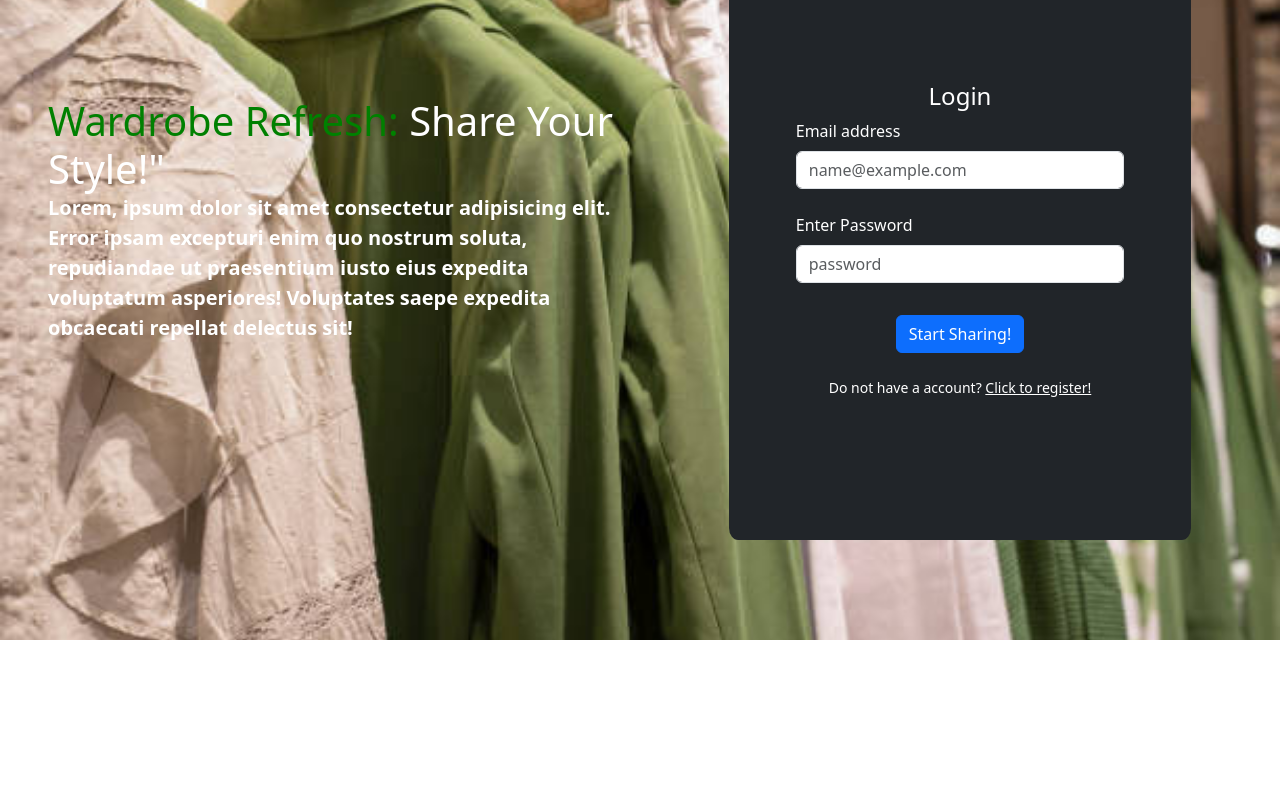
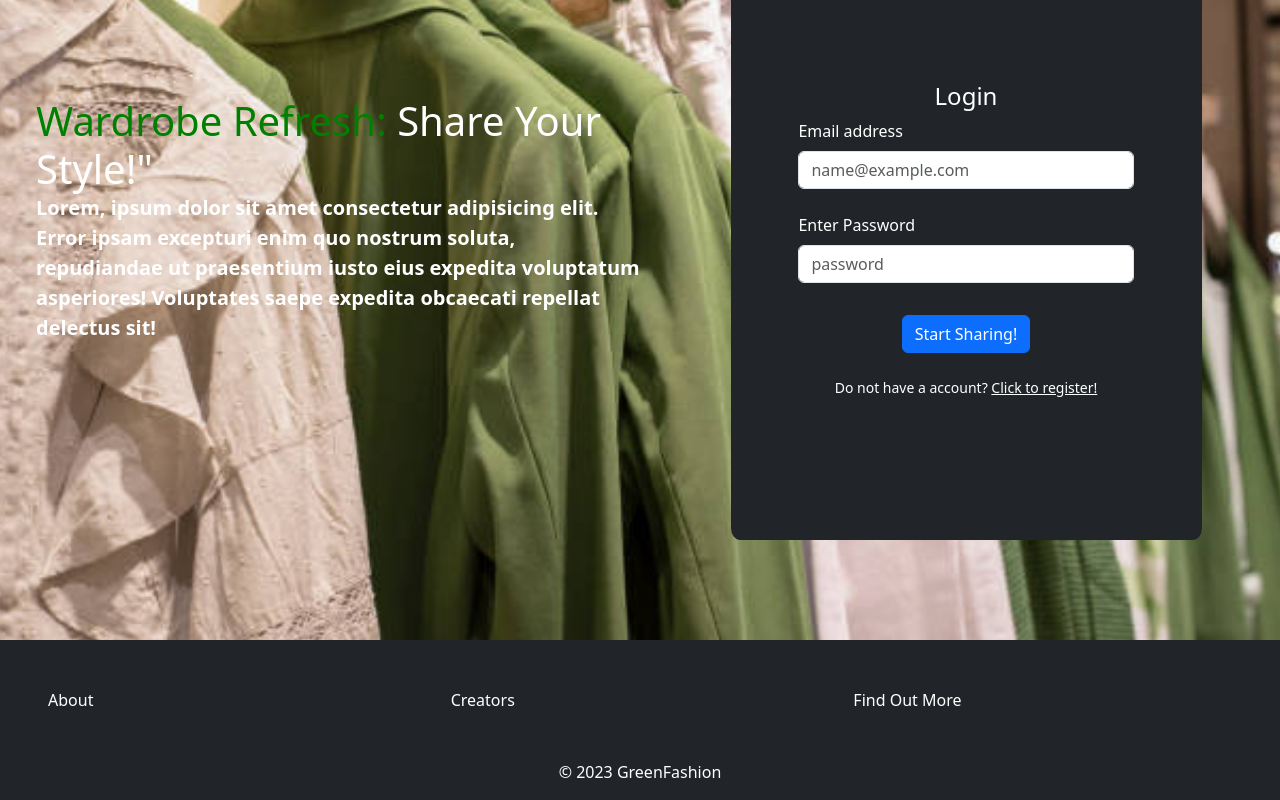
Before and after one commit to ak-spec/Green-Fashion, a Vue app in the folder front-end/vue-project/: page / in a window 1280 px wide. Shown: the part 208-1008 px from the top of the page. Before the commit the page ends 848 px from the top, so only its background shows below. Built offline with nearby package versions, Linux system fonts and the light colour scheme.

Commit message:
added footer

```diff
--- a/front-end/vue-project/src/App.vue
+++ b/front-end/vue-project/src/App.vue
@@ -2,6 +2,8 @@
 import NavBar from "./components/NavBar.vue";
 import LoginRegisterForm from "./components/LoginRegisterForm.vue";
 import DashBoard from "./components/DashBoard.vue";
+import Footer from "./components/Footer.vue";
+
 
 export default {
   data() {
@@ -20,6 +22,7 @@ export default {
     NavBar,
     LoginRegisterForm,
     DashBoard,
+    Footer
   },
   created() {
     //check for jwt token.If it exists, set the login status to true and retrieve the username from local storage.
@@ -35,8 +38,8 @@ export default {
   <NavBar @userLoggedOut="changeLoginStatus" :login-status="loginStatus"/>
 
 
-  <div class="container-fluid heroSection mt-5">
-    <div v-if="!loginStatus" class="row h-100">
+  <div class="mt-5">
+    <div v-if="!loginStatus" class="row heroSection">
       <div class="text-white ps-5 pe-0 gap-0 h-sm-25 col-sm-12 d-flex flex-column justify-content-start mb-4 align-items-center
       h-md-100 col-md-6 d-flex flex-md-column justify-content-md-center align-items-md-start">
         <h1>
@@ -53,13 +56,11 @@ export default {
         <LoginRegisterForm @userLoggedIn="changeLoginStatus"/>
       </div>
     </div>
-    <div v-else class="h-100">
+    <div v-else class="h-100 mb-5">
       <DashBoard :curr-user="username"/>
     </div>
   </div>
-
-
-
+  <Footer/>
 
 
 
--- a/front-end/vue-project/src/components/AllUserProducts.vue
+++ b/front-end/vue-project/src/components/AllUserProducts.vue
@@ -69,12 +69,10 @@
                             {{ product.description }}<br>
                             Collection Address: {{ product.address }}
                         </p>
-                    </div>
-                    <div class="card-body row ">
+                        <div class="row">
                             <div class="col">
                                 <button class="btn btn-sm btn-primary"
-                            type="button" data-bs-toggle="collapse" data-bs-target="#collapseForm"
-                            aria-expanded="false" aria-controls="collapseForm"
+                                type="button" data-bs-toggle="collapse" :data-bs-target=" '#u' + product._id" aria-expanded="false" aria-controls="collapseForm"
                                 >
                                     Update details
                                 </button>
@@ -83,7 +81,7 @@
                                 <button class="btn btn-sm btn-danger" @click="delistProduct(product._id)">Delist Product</button>
                             </div>
                             <div class="w-100"></div>
-                        <div class="collapse" id="collapseForm">
+                            <div class="collapse col" :id=" 'u' + product._id">
                                 <form @submit.prevent="handleUpdateForm(product._id)">
                                     <div>
                                         <label for="description" class="form-label">New Description</label>
@@ -97,6 +95,8 @@
                                 </form>
                             </div>
                         </div>
+                    </div>
+
                 </div>
             </div>
         </div>
@@ -132,4 +132,5 @@
 .fixedImgHeight {
     height: 300px;
 }
+
 </style>
--- a/front-end/vue-project/src/components/DashBoard.vue
+++ b/front-end/vue-project/src/components/DashBoard.vue
@@ -2,6 +2,7 @@
 import UploadProduct from './UploadProduct.vue';
 import AllUserProducts from './AllUserProducts.vue';
 import PublicListings from './PublicListings.vue';
+import Footer from "./Footer.vue";
 import axios from 'axios';
 
 
@@ -19,6 +20,7 @@ export default {
     UploadProduct,
     AllUserProducts,
     PublicListings,
+    Footer
 },
     methods: {
         addToAllUserProducts(newProduct){
@@ -77,9 +79,9 @@ export default {
 </script>
 
 <template>
-    <div class="container-fluid pt-3 px-0 h-100">
-        <h1>Welcome {{ currUser }}!</h1>
-        <div class="container mt-3 p-0 h-100">
+    <div class="container-fluid pt-2 px-0 h-100">
+        <div class="container-fluid  py-0 px-5 h-100 heroSection">
+            <h1>Welcome {{ currUser }}!</h1>
             <div class="row">
                 <div class="col-12 my-2 my-sm-5 bg-dark text-white p-3 border border-dark rounded">
                     <!-- Probably a slideshow -->
@@ -89,22 +91,29 @@ export default {
                     <br><br>
                     Let's do somtheing like a daily fact.<br>Can be in the form of a slideshow!
                 </div>
-                <div class="col-12">
+                <div class="col-6  py-3">
                     <UploadProduct @product-uploaded="addToAllUserProducts"/>
+                    <a class="d-none d-md-inline-block btn btn-primary  mx-3" href="#currUserProducts">Listed clothes</a>
+                </div>
+                <div class="col-6 py-3 d-md-none">
                     <a class="btn btn-primary mx-3" href="#currUserProducts">Listed clothes</a>
                 </div>
+            </div>
+        </div>
 
-            </div>
-
-
-        </div>
-        <div id="currUserProducts">
+        <div id="currUserProducts" class="mt-3">
             <AllUserProducts :all-user-products="allUserProducts" @product-deleted="delistProduct" @product-updated="updateProduct"/>
         </div>
         <PublicListings />
+
     </div>
 </template>
 
 <style lang="css" scoped>
+.heroSection {
+  height: 100vh;
+  background-image: url("../assets/images/wad-background2.jpeg");
+  background-size: cover;
+}
 
 </style>
--- /dev/null
+++ b/front-end/vue-project/src/components/Footer.vue
@@ -0,0 +1,34 @@
+<script>
+export default {
+
+}
+</script>
+
+
+
+<template>
+    <div class="container-fuid bg-dark">
+        <div class="row flex-column flex-md-row p-5">
+            <div class="col text-white">
+                About
+            </div>
+            <div class="col text-white">
+                Creators
+            </div>
+            <div class="col text-white">
+                Find Out More
+            </div>
+            <div class="w-100"></div>
+        </div>
+        <div class="d-flex justify-content-center pb-3">
+            <p class="text-white my-0">&copy; 2023 GreenFashion</p>
+        </div>
+
+    </div>
+</template>
+
+
+
+<style lang="css" scoped>
+
+</style>
--- a/front-end/vue-project/src/components/LoginRegisterForm.vue
+++ b/front-end/vue-project/src/components/LoginRegisterForm.vue
@@ -72,7 +72,7 @@ export default {
             })
             .catch((err) => {
                 const msg = err.message;
-                console.log(msg)
+                console.log(err)
             });
         }
     }
```
Lines whose indentation alone changed are shown as unchanged.
